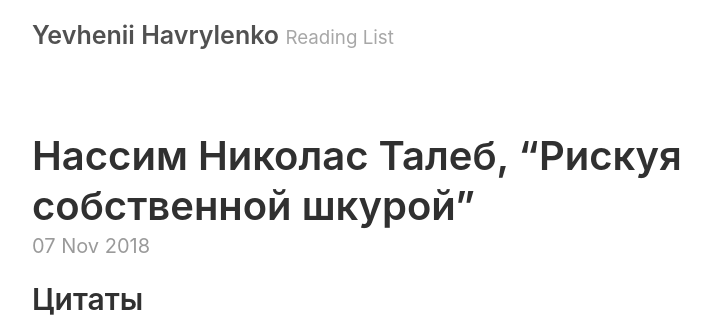
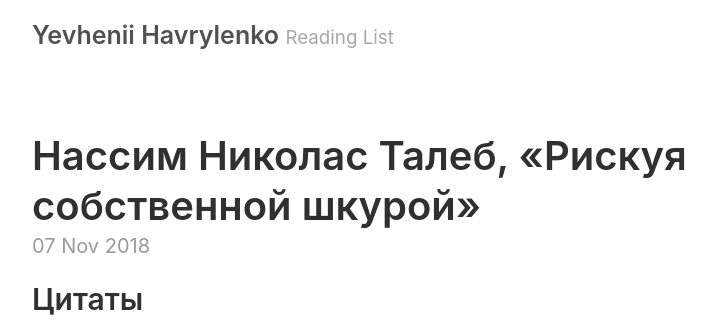
Before and after one commit to yevhenii-havrylenko/yevhenii-havrylenko.github.io, a Jekyll site: the page built from _posts/2018-11-07-skin-in-the-game.md, in a window 1280 px wide and 900 px high. Shown: the top 331 px of the window, without its empty margins (258-974 px from the left). Built offline with Jekyll 4.4.1, drawn with Linux system fonts in a browser that asks for light colours.

```diff
--- a/_posts/2018-11-07-skin-in-the-game.md
+++ b/_posts/2018-11-07-skin-in-the-game.md
@@ -1,6 +1,6 @@
 ---
 layout: post
-title: 'Нассим Николас Талеб, “Рискуя собственной шкурой”'
+title: 'Нассим Николас Талеб, «Рискуя собственной шкурой»'
 ---
 
 ## Цитаты
```
